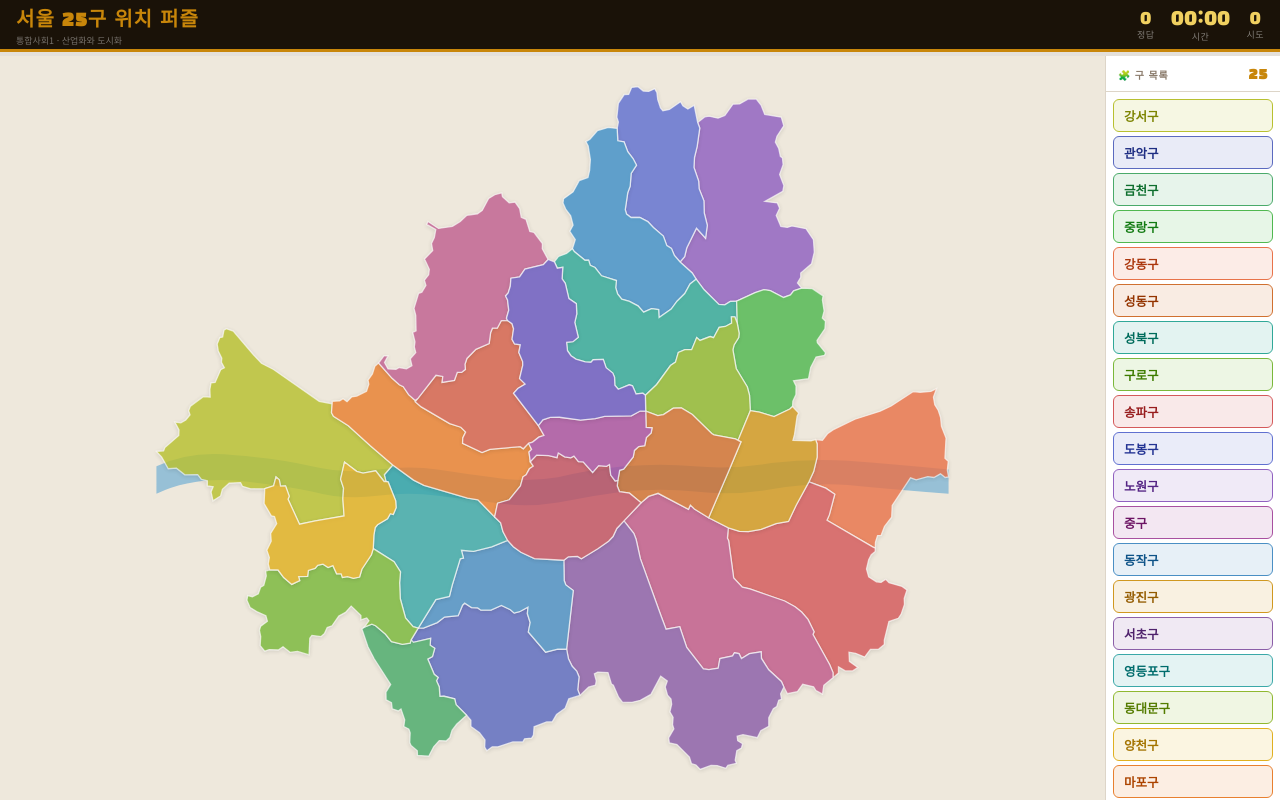
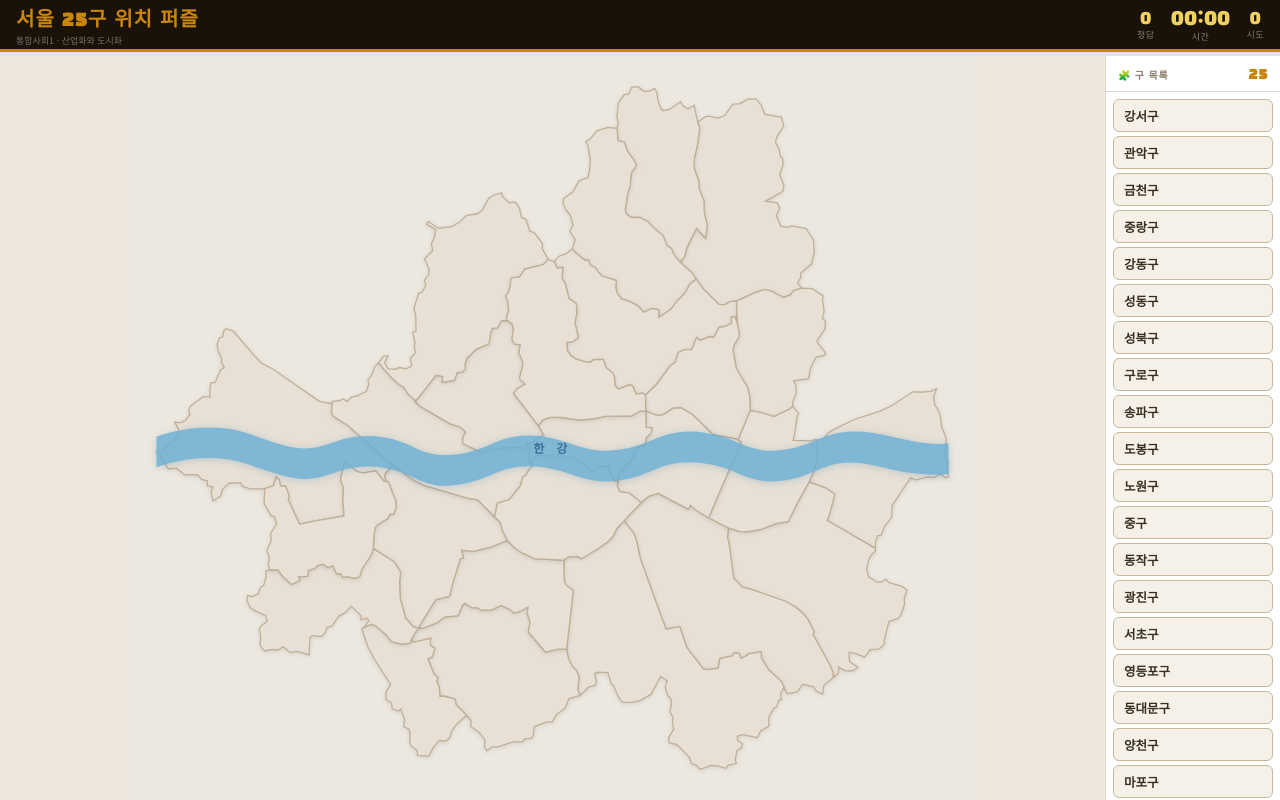
Before and after one commit to whitehand39/seoul_puzzle, a plain HTML site: page index.html in a window 1280 px wide. Drawn offline with Linux system fonts and the light colour scheme.

Commit message:
Add files via upload

```diff
--- a/index.html
+++ b/index.html
@@ -50,14 +50,14 @@ html, body { width: 100%; height: 100dvh; overflow: hidden; font-family: 'Noto S
 #map-svg { width: 100%; height: 100%; display: block; }
 
 .dz {
-  stroke: rgba(255,255,255,0.7); stroke-width: 1.2;
-  cursor: default; opacity: 0.82;
-  transition: opacity .15s, stroke-width .15s, stroke .15s;
-  filter: drop-shadow(0 1px 2px rgba(0,0,0,.15));
+  fill: #e8e0d4; stroke: #c0b09a; stroke-width: 1.2;
+  cursor: default;
+  transition: fill .4s, opacity .15s, stroke-width .15s, stroke .15s;
+  filter: drop-shadow(0 1px 2px rgba(0,0,0,.1));
 }
-.dz.hov { opacity: 1; stroke: white; stroke-width: 2.5; filter: drop-shadow(0 2px 6px rgba(0,0,0,.3)); }
-.dz.ok { opacity: 1; stroke: white; stroke-width: 2; filter: drop-shadow(0 2px 4px rgba(0,0,0,.2)); }
-.dz.bad { stroke: #fff; stroke-width: 2.5; animation: badflash .4s; }
+.dz.hov { fill: #d8cfc4; stroke: #8a7a6a; stroke-width: 2; filter: drop-shadow(0 2px 6px rgba(0,0,0,.2)); }
+.dz.ok { stroke: white; stroke-width: 2; filter: drop-shadow(0 2px 6px rgba(0,0,0,.25)); }
+.dz.bad { stroke: #c0392b; stroke-width: 2.5; animation: badflash .4s; }
 
 @keyframes badflash {
   0%,100% { filter: drop-shadow(0 0 0px red); }
@@ -72,7 +72,12 @@ html, body { width: 100%; height: 100dvh; overflow: hidden; font-family: 'Noto S
 }
 .lbl.ok { fill: rgba(0,0,0,0.75); font-size: 10px; }
 
-.han { fill: var(--han); opacity: .75; pointer-events: none; }
+.han-river {
+  fill: #6aafd4;
+  opacity: .82;
+  pointer-events: none;
+  filter: drop-shadow(0 1px 4px rgba(50,120,180,.3));
+}
 
 /* ── 조각 패널 ── */
 #panel { width: 175px; flex-shrink: 0; background: var(--surface); border-left: 1.5px solid var(--border); display: flex; flex-direction: column; }
@@ -83,14 +88,15 @@ html, body { width: 100%; height: 100dvh; overflow: hidden; font-family: 'Noto S
 #pieces::-webkit-scrollbar-thumb { background: var(--border); border-radius: 2px; }
 
 .piece {
-  height: 33px; border: 1.5px solid; border-radius: 6px;
+  height: 33px; border: 1.5px solid #c8b89a; border-radius: 6px;
+  background: #f5f0e8;
   display: flex; align-items: center; padding: 0 10px;
   cursor: grab; user-select: none; touch-action: none;
-  font-size: 12.5px; font-weight: 700; color: #1a1208;
-  transition: transform .1s, opacity .2s, box-shadow .1s;
+  font-size: 12.5px; font-weight: 700; color: #3a2e1e;
+  transition: transform .1s, opacity .2s, box-shadow .1s, background .15s;
   flex-shrink: 0;
 }
-.piece:hover { transform: translateX(3px); box-shadow: 2px 2px 6px rgba(0,0,0,.15); }
+.piece:hover { background: #ede5d8; transform: translateX(3px); box-shadow: 2px 2px 6px rgba(0,0,0,.12); border-color: #a08060; }
 .piece.drag { opacity: .3; cursor: grabbing; }
 .piece.gone { display: none; }
 
@@ -199,8 +205,58 @@ html, body { width: 100%; height: 100dvh; overflow: hidden; font-family: 'Noto S
 <div id="game">
   <div id="map-area">
     <svg id="map-svg" viewBox="0 0 780 680" preserveAspectRatio="xMidYMid meet">
-      <path class="han" d="M28,375 Q60,360 100,365 Q140,368 170,375 Q200,382 230,378 Q260,374 285,378 Q310,382 335,385 Q365,390 395,385 Q425,378 455,375 Q490,372 520,375 Q555,378 590,372 Q625,368 660,370 Q700,373 752,378 L752,400 Q700,396 660,392 Q625,390 590,396 Q555,402 520,398 Q490,395 455,398 Q425,402 395,408 Q365,413 335,408 Q310,405 285,402 Q260,398 230,402 Q200,406 170,398 Q140,392 100,388 Q60,385 28,400 Z"/>
+      <!-- 배경 -->
+      <rect width="780" height="680" fill="#ede8df"/>
+      <!-- 구 레이어 (한강 아래) -->
       <g id="dzones"></g>
+      <!-- 한강 (구 위에 그려서 항상 보임) -->
+      <g id="han-layer" pointer-events="none">
+        <!-- 한강 본류 — 실제 경로 근사 (서쪽 강서구→동쪽 강동구) -->
+        <path class="han-river" d="
+          M 28,348
+          C 45,342 65,338 88,340
+          C 105,341 118,348 132,352
+          C 148,357 158,360 172,358
+          C 185,356 195,350 210,348
+          C 225,346 238,348 250,352
+          C 262,356 270,362 282,364
+          C 295,366 308,364 320,360
+          C 333,356 342,350 355,348
+          C 368,346 380,347 392,350
+          C 405,353 415,358 428,360
+          C 442,362 455,360 468,356
+          C 480,352 490,346 504,344
+          C 518,342 532,344 546,348
+          C 558,352 568,358 580,360
+          C 593,362 606,360 618,356
+          C 630,352 640,346 654,344
+          C 668,342 685,344 700,348
+          C 718,352 735,356 752,354
+          L 752,382
+          C 735,384 718,382 700,378
+          C 685,374 668,370 654,372
+          C 640,374 630,380 618,384
+          C 606,388 593,390 580,388
+          C 568,386 558,380 546,376
+          C 532,372 518,370 504,372
+          C 490,374 480,380 468,384
+          C 455,388 442,390 428,388
+          C 415,386 405,381 392,378
+          C 380,375 368,374 355,376
+          C 342,378 333,384 320,388
+          C 308,392 295,394 282,392
+          C 270,390 262,384 250,380
+          C 238,376 225,374 210,376
+          C 195,378 185,384 172,386
+          C 158,388 148,385 132,380
+          C 118,376 105,369 88,368
+          C 65,366 45,370 28,376
+          Z"/>
+
+        <!-- 한강 위 레이블 -->
+        <text x="390" y="363" text-anchor="middle" font-family="'Noto Sans KR',sans-serif" font-size="11" font-weight="700" fill="rgba(30,80,120,0.7)" letter-spacing="4">한  강</text>
+      </g>
+      <!-- 구 이름 레이어 -->
       <g id="lbls"></g>
     </svg>
   </div>
@@ -336,11 +392,11 @@ function buildMap(){
   const dg=document.getElementById('dzones'), lg=document.getElementById('lbls');
   dg.innerHTML=''; lg.innerHTML='';
   NAMES.forEach(n=>{
-    const d=DISTRICT_DATA[n], color=COLORS[n]||'#888';
+    const d=DISTRICT_DATA[n];
     const p=document.createElementNS('http://www.w3.org/2000/svg','polygon');
     p.setAttribute('points',d.pts);
     p.setAttribute('class','dz');
-    p.setAttribute('fill',color);
+    // 초기엔 색 없음 — 정답 맞추면 색이 나타남
     p.dataset.n=n;
     dg.appendChild(p);
     const t=document.createElementNS('http://www.w3.org/2000/svg','text');
@@ -350,29 +406,16 @@ function buildMap(){
   });
 }
 
-// ── 조각 구축 ──
+// ── 조각 구축 ── (모두 같은 단일 스타일)
 function buildPieces(){
   const c=document.getElementById('pieces'); c.innerHTML='';
   [...NAMES].sort(()=>Math.random()-.5).forEach(n=>{
-    const color=COLORS[n]||'#888';
-    // 밝은 배경색 계산
     const el=document.createElement('div');
     el.className='piece'; el.textContent=n; el.dataset.n=n;
-    el.style.background=color+'22';
-    el.style.borderColor=color;
-    el.style.color=darken(color);
     el.addEventListener('mousedown',onMD);
     el.addEventListener('touchstart',onTS,{passive:false});
     c.appendChild(el);
   });
-}
-
-function darken(hex){
-  // 색상을 조금 더 어둡게
-  const r=parseInt(hex.slice(1,3),16);
-  const g=parseInt(hex.slice(3,5),16);
-  const b=parseInt(hex.slice(5,7),16);
-  return `rgb(${Math.max(0,r-60)},${Math.max(0,g-60)},${Math.max(0,b-60)})`;
 }
 
 // ── 드래그 ──
@@ -401,6 +444,8 @@ function endDrag(x,y){
   if(h===pn){
     correct++;
     const dz=document.querySelector(`.dz[data-n="${pn}"]`);
+    // 정답 맞추면 해당 구에 색상 등장!
+    dz.style.fill=COLORS[pn]||'#888';
     dz.classList.add('ok');
     const t=document.querySelector(`.lbl[data-n="${pn}"]`);
     t.textContent=pn; t.classList.add('ok');
```
